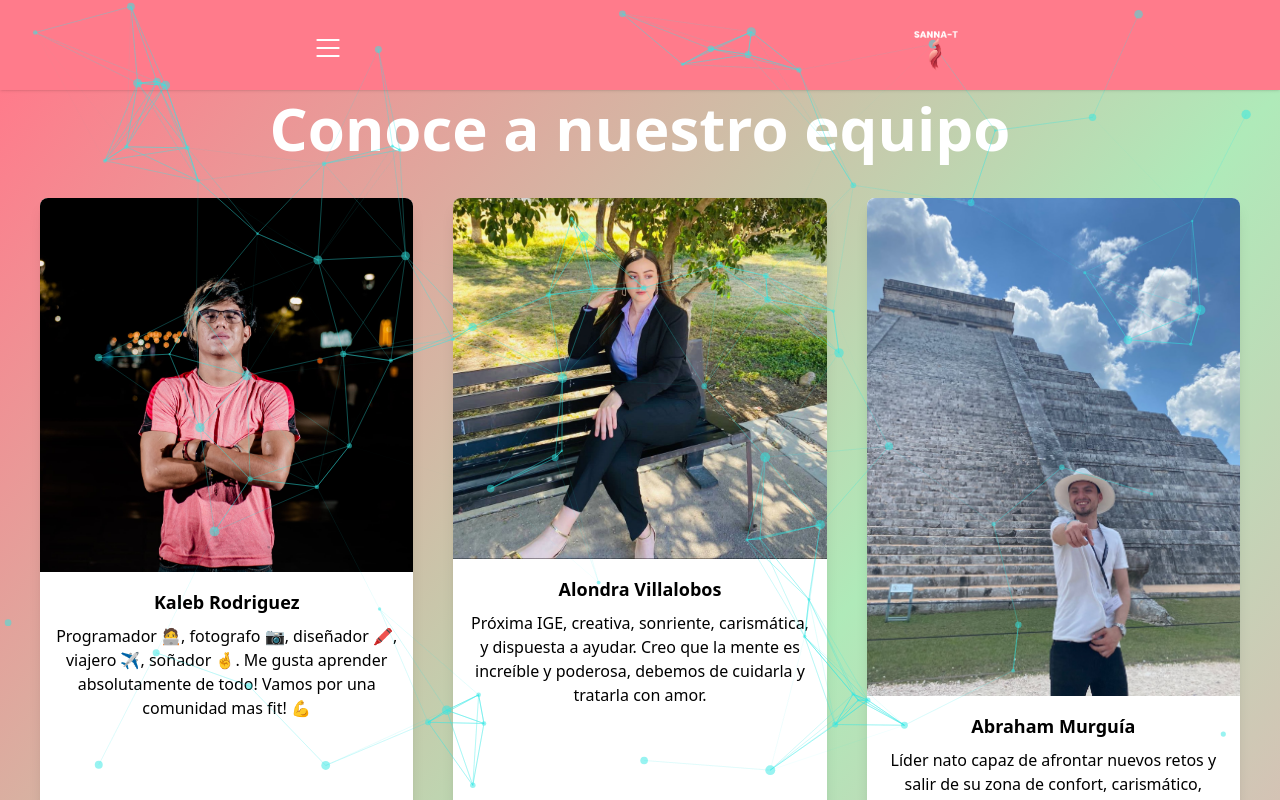
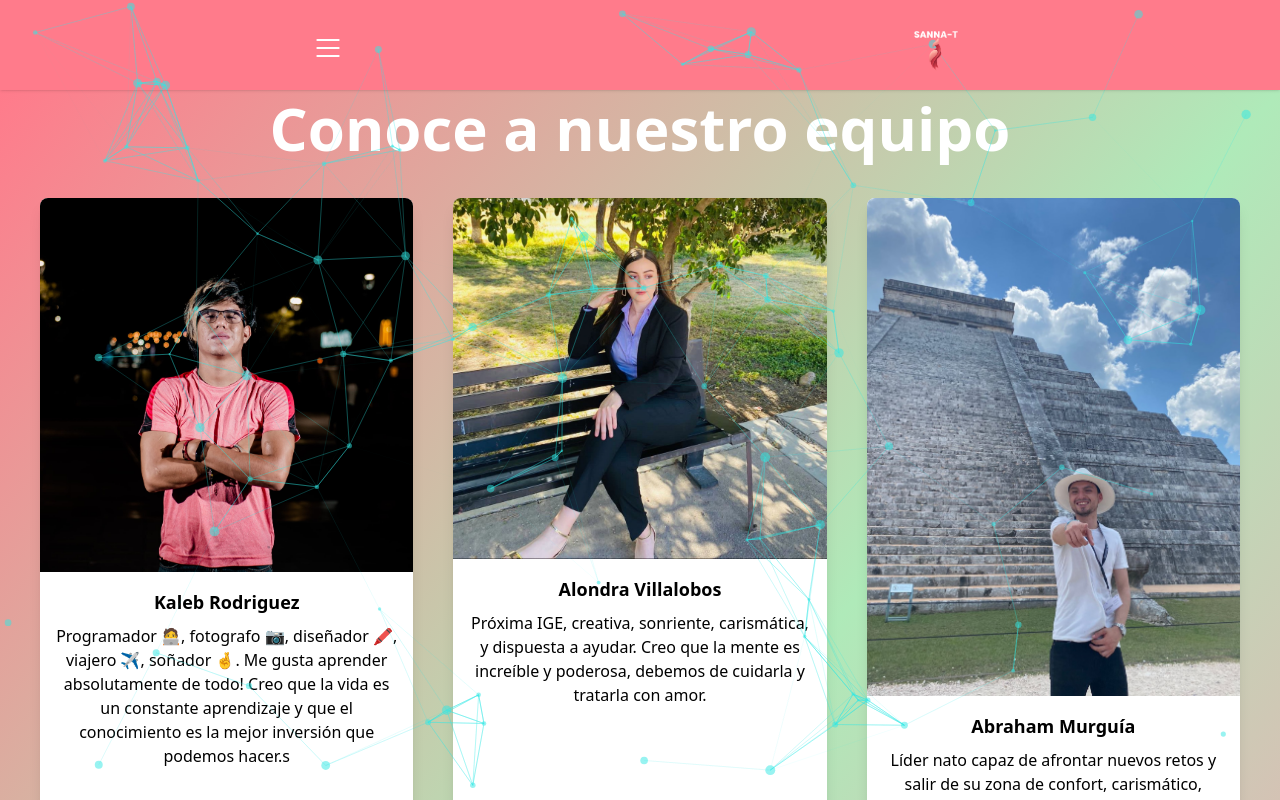
Before and after one commit to KiraBelak/Sanna-T, a Next.js app: page /owners in a window 1280 px wide. Shown: the top 800 px of the page. Built offline with nearby package versions, Linux system fonts and the light colour scheme; no server answers.

Commit message:
owners update

```diff
--- a/pages/owners.js
+++ b/pages/owners.js
@@ -4,7 +4,7 @@ import ParticlesBackground from "../components/common/ParticulesBg";
 const owners = [
   {
     name: "Kaleb Rodriguez",
-    description: " Programador 🧑‍💻, fotografo 📷, diseñador 🖍️, viajero ✈️, soñador 🤞. Me gusta aprender absolutamente de todo! Vamos por una comunidad mas fit! 💪",
+    description: " Programador 🧑‍💻, fotografo 📷, diseñador 🖍️, viajero ✈️, soñador 🤞. Me gusta aprender absolutamente de todo! Creo que la vida es un constante aprendizaje y que el conocimiento es la mejor inversión que podemos hacer.s",
     photoSrc: "/creadores/kaleb.jpg",
     // materia:"Taller de investigacion 2 & Temas selectos de desarrollo de software",
   },
```
